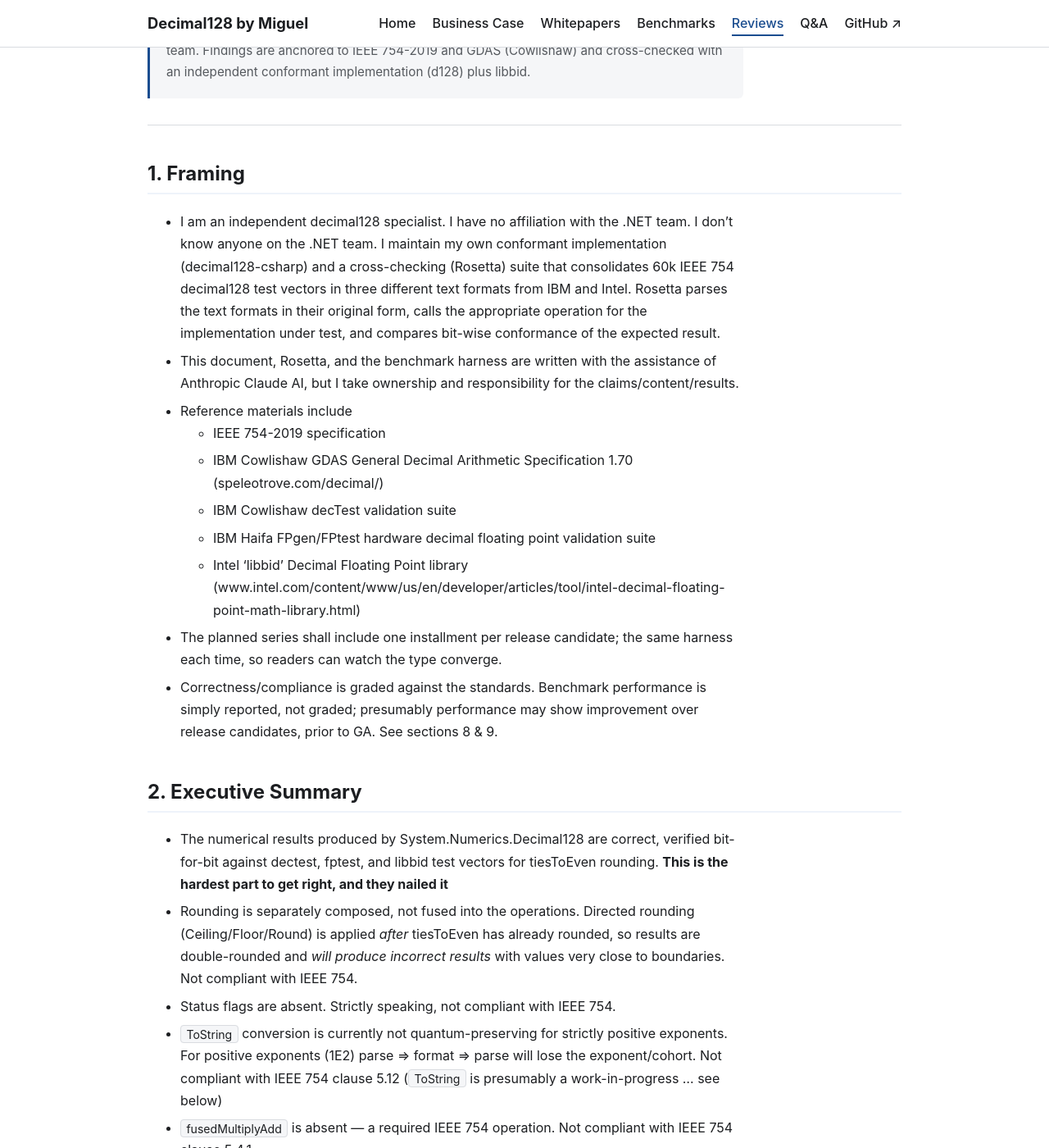
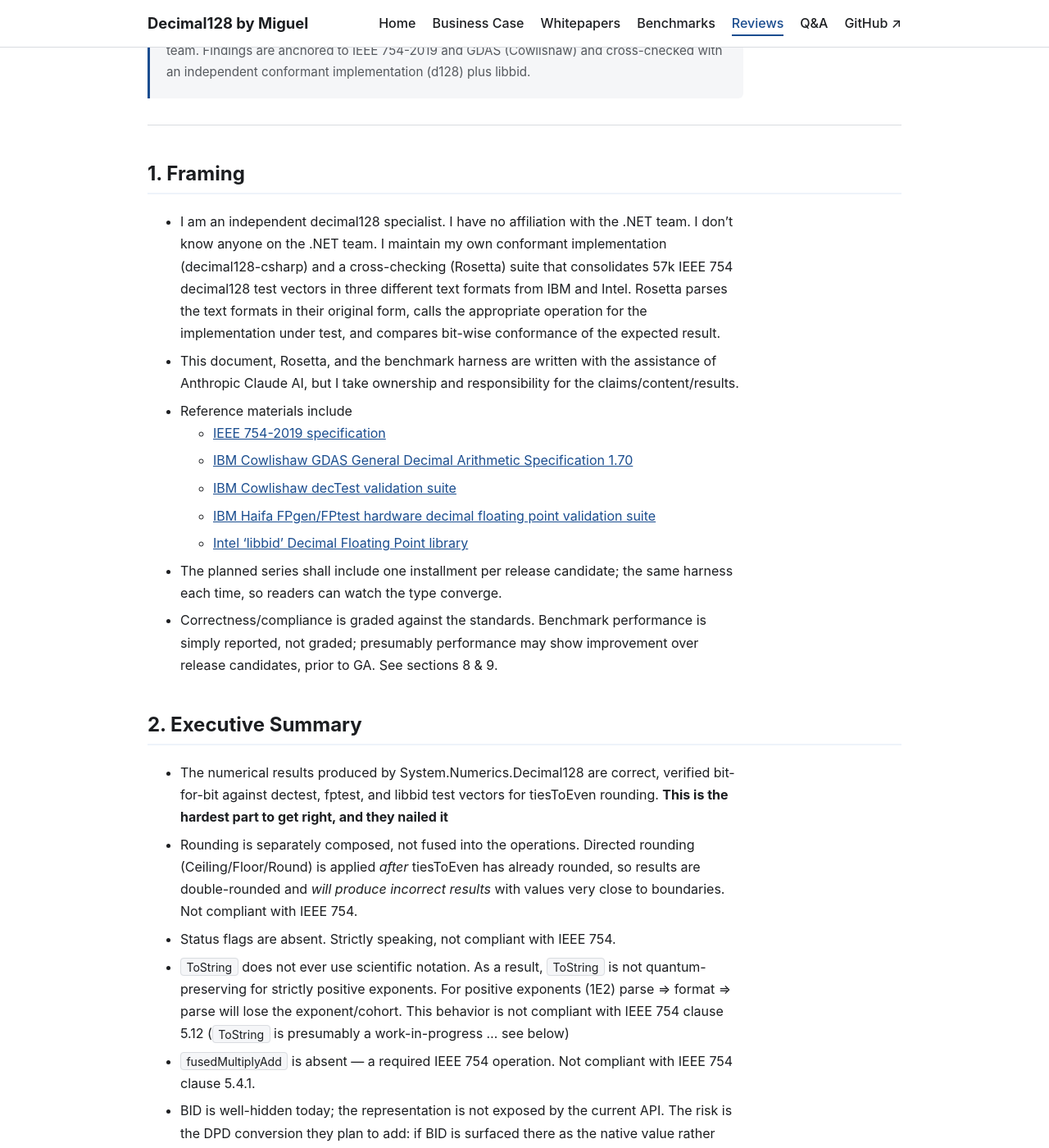
Before and after one commit to migueldecimal128/decimal128-www, a Jekyll site: the page built from reviews/dotnet/net11-preview7.md, in a window 1280 px wide and 1400 px high, scrolled down 347 px. Shown: the whole window at 82% size. Built offline with Jekyll 4.4.1, drawn with Linux system fonts in a browser that asks for light colours; some of the changed text lies outside the part shown.

Commit message:
reviews/dotnet: link reference materials; refresh preview 7 scorecard
Turn the Framing reference list into links (IEEE 754-2019 search, GDAS
decarith.pdf, decTest, archived IBM Haifa FPgen docs, Intel libbid) and
update the hub scorecard/log to the current preview 7 findings.

Co-Authored-By: Claude Opus 4.8 (1M context) <noreply@anthropic.com>
Claude-Session: https://claude.ai/code/session_01LSVQwEZTAfPTLXwCMPNdTH

```diff
--- a/reviews/dotnet/net11-preview7.md
+++ b/reviews/dotnet/net11-preview7.md
@@ -22,16 +22,16 @@ heading: "System.Numerics.Decimal128 — .NET 11 Preview 7"
   I don't know anyone on the .NET team.
   I maintain my own conformant implementation (decimal128-csharp) and a
   cross-checking (Rosetta) suite that
-  consolidates 60k IEEE 754 decimal128 test vectors in three different text formats from IBM and Intel. Rosetta parses the text formats in their original form, calls the appropriate operation for the implementation under test, and compares bit-wise conformance of the expected result.
+  consolidates 57k IEEE 754 decimal128 test vectors in three different text formats from IBM and Intel. Rosetta parses the text formats in their original form, calls the appropriate operation for the implementation under test, and compares bit-wise conformance of the expected result.
 - This document, Rosetta, and the benchmark harness are written with
   the assistance of Anthropic Claude AI,
   but I take ownership and responsibility for the claims/content/results.
 - Reference materials include
-  * IEEE 754-2019 specification
-  * IBM Cowlishaw GDAS General Decimal Arithmetic Specification 1.70 (speleotrove.com/decimal/)
-  * IBM Cowlishaw decTest validation suite
-  * IBM Haifa FPgen/FPtest hardware decimal floating point validation suite
-  * Intel 'libbid' Decimal Floating Point library (www.intel.com/content/www/us/en/developer/articles/tool/intel-decimal-floating-point-math-library.html)
+  * [IEEE 754-2019 specification](https://www.google.com/search?q=ieee+754-2019+pdf)
+  * [IBM Cowlishaw GDAS General Decimal Arithmetic Specification 1.70](https://speleotrove.com/decimal/decarith.pdf)
+  * [IBM Cowlishaw decTest validation suite](https://speleotrove.com/decimal/dectest.html)
+  * [IBM Haifa FPgen/FPtest hardware decimal floating point validation suite](https://web.archive.org/web/20081006095103/http://www.haifa.il.ibm.com/projects/verification/fpgen/doc.html)
+  * [Intel 'libbid' Decimal Floating Point library](https://www.intel.com/content/www/us/en/developer/articles/tool/intel-decimal-floating-point-math-library.html)
 - The planned series shall include one installment per release candidate;
   the same harness each time, so readers can watch the type converge.
 - Correctness/compliance is graded against the standards.
@@ -47,9 +47,10 @@ heading: "System.Numerics.Decimal128 — .NET 11 Preview 7"
   double-rounded and *will produce incorrect results* with values very close to
   boundaries. Not compliant with IEEE 754.
 - Status flags are absent. Strictly speaking, not compliant with IEEE 754.
-- `ToString` conversion is currently not quantum-preserving for strictly
-  positive exponents. For positive exponents (1E2) parse => format => parse
-  will lose the exponent/cohort. Not compliant with
+- `ToString` does not ever use scientific notation. As a result, `ToString` is not
+  quantum-preserving for strictly positive exponents.
+  For positive exponents (1E2) parse => format => parse
+  will lose the exponent/cohort. This behavior is not compliant with
   IEEE 754 clause 5.12 (`ToString` is presumably a work-in-progress ... see below)
 - `fusedMultiplyAdd` is absent — a required IEEE 754 operation. Not compliant
   with IEEE 754 clause 5.4.1.
@@ -68,8 +69,9 @@ heading: "System.Numerics.Decimal128 — .NET 11 Preview 7"
 - **Reference standards:** IEEE 754-2019 decimal128 + GDAS.
 - **Verification suite:** Rosetta bit-identity against industry reference
   **dectest, fptest, and libbid** test vector suites.
-- **Bit-bridge caveat:** the SUT exposes no way to read its bits and no bitwise-equality
-  operator, so the bit-identity check reaches the encoding by reinterpreting the value as its
+- **Bit-bridge caveat:** the SUT System Under Test exposes no way to read its bits,
+  no bitwise-equality operator, and `ToString` does not preserve cohort.
+  Therefore, the bit-identity check reaches the encoding by reinterpreting the value as its
   BID128 bit pattern (`Unsafe.BitCast`) and comparing through the port's BID codec. This is
   valid only because — and only while — the SUT's in-memory layout *is* the BID128 interchange
   encoding; that is an unsupported implementation detail, not an API contract (see section 7). It also
```
Also changed, not shown: reviews/dotnet.md (+6 -5 lines).
